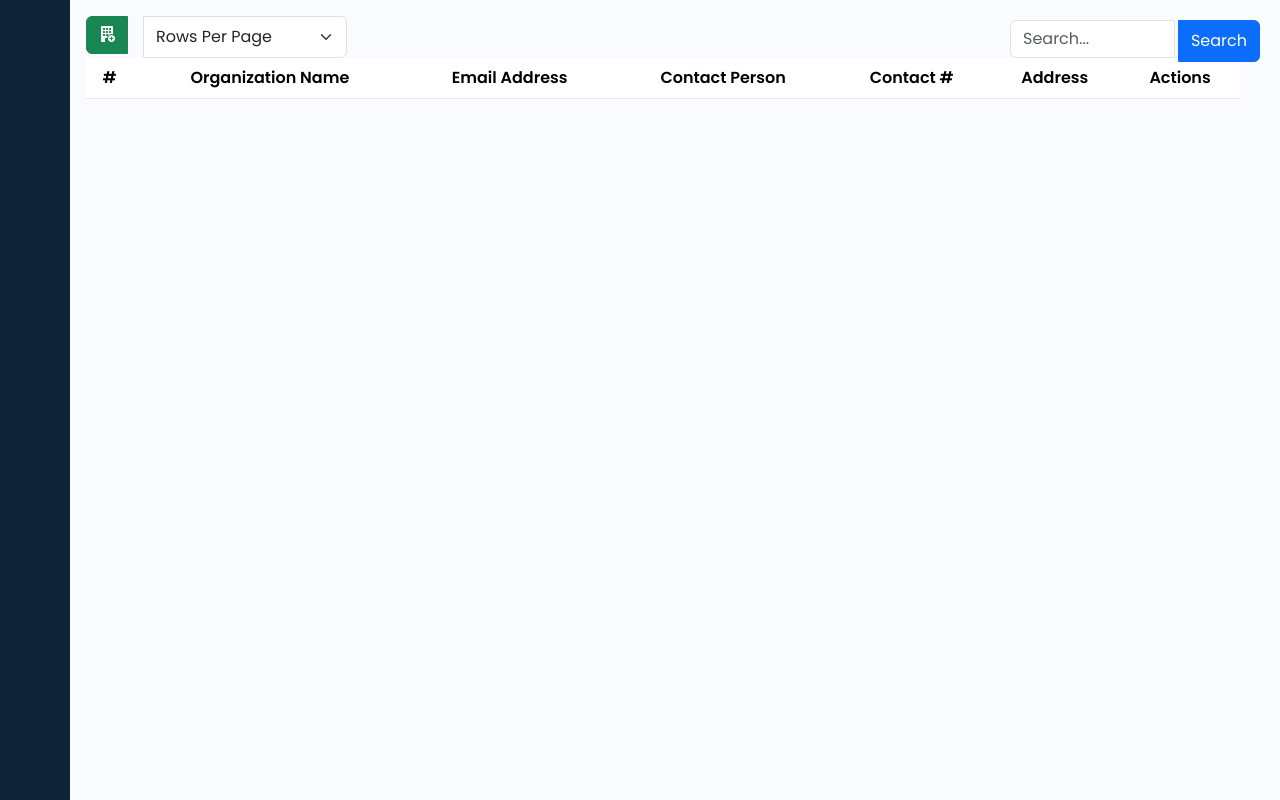
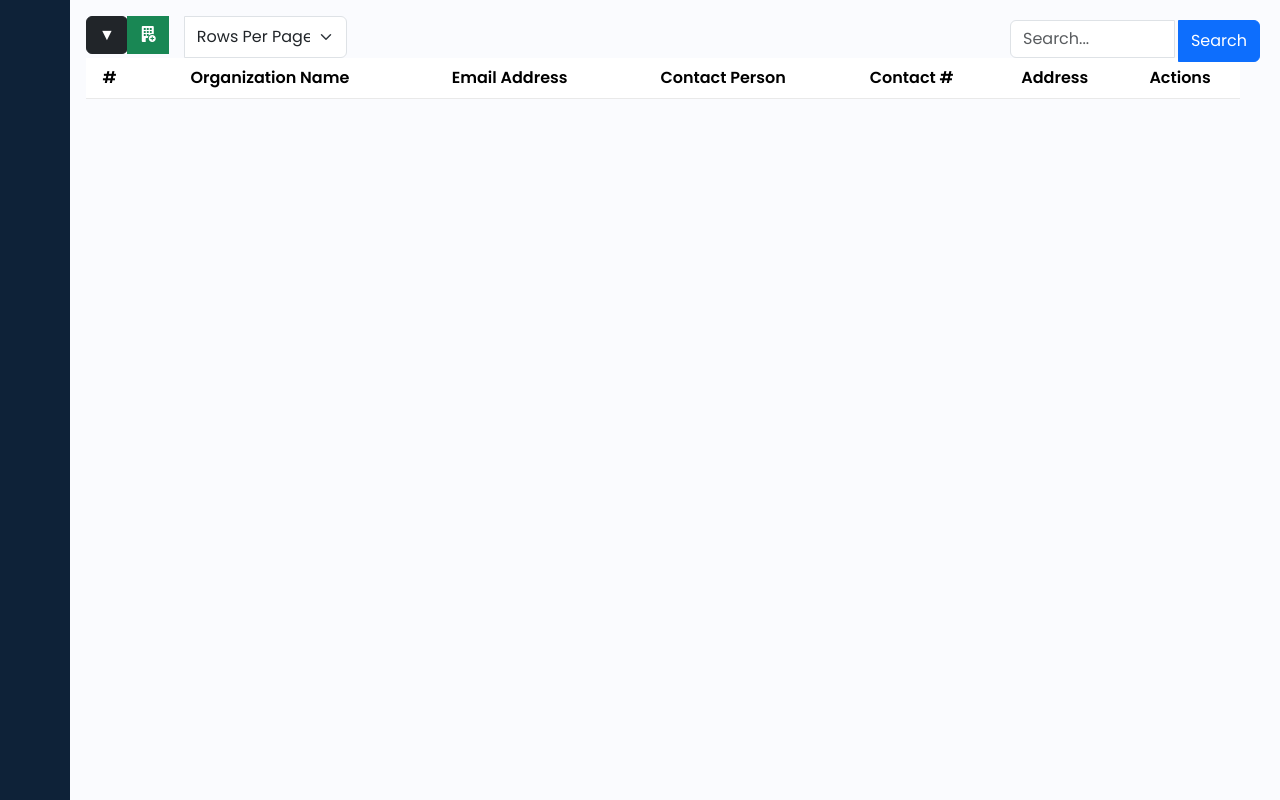
Before and after one commit to learning2bdeveloper/CI, a CodeIgniter app: page /kyanu_document_tracking/index.php/create_organization/crud in a window 1280 px wide. Run offline with CodeIgniter, Linux system fonts and the light colour scheme; lists and menus that the app fills with data are empty; some libraries are stand-ins or nearby versions.

Commit message:
Dropdown Added (#6)
* inlined search bar and entries and add button

* added drop button

```diff
--- a/application/modules/create_organization/views/orgCrud.php
+++ b/application/modules/create_organization/views/orgCrud.php
@@ -23,6 +23,11 @@
                     <div class="row">
                         <div class="col-md-3">
                             <div class="input-group">
+                            <div class="dropdown">
+                                <button id="dropbtn" class="btn btn-dark">&#9660;</button>
+                                <div class="dropdown-content">
+                                </div>
+                             </div>
                                 <button id="btn_add_new" class="btn btn-success mb-1 me-3"><i class="bi bi-building-fill-add"></i></button>
                                 <select id="rowsPerPage" class="form-select me-3">
                                     <option disabled selected>Rows Per Page</option>
@@ -37,7 +42,6 @@
                             <div class="input-group" style="width:250px; position: absolute; right:0px; top:0px; margin:20px;">
                                 <input type="text" id="searchInput" class="form-control mb-1 me-1" placeholder="Search...">
                                 <button id="searchButton" class="btn btn-primary">Search</button>
-                            </div>
                         </div>
                     </div>
 
```
